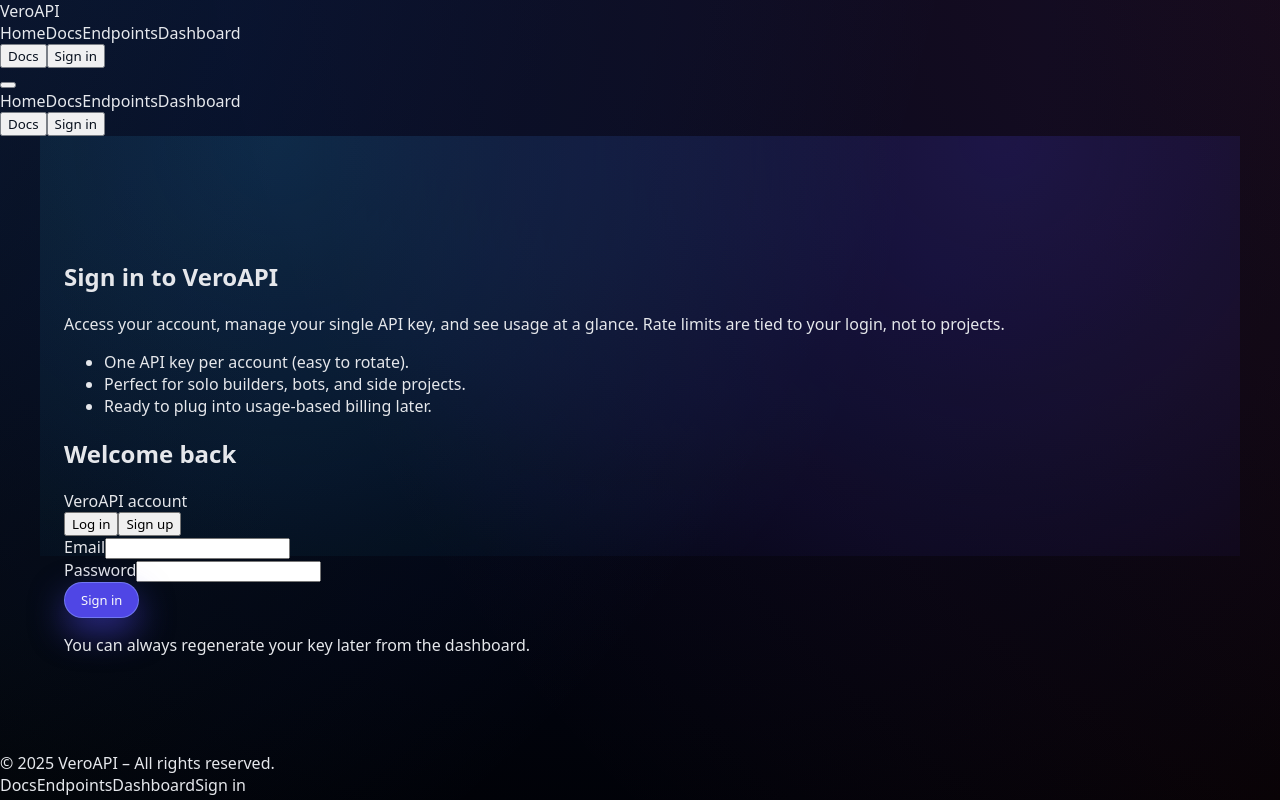
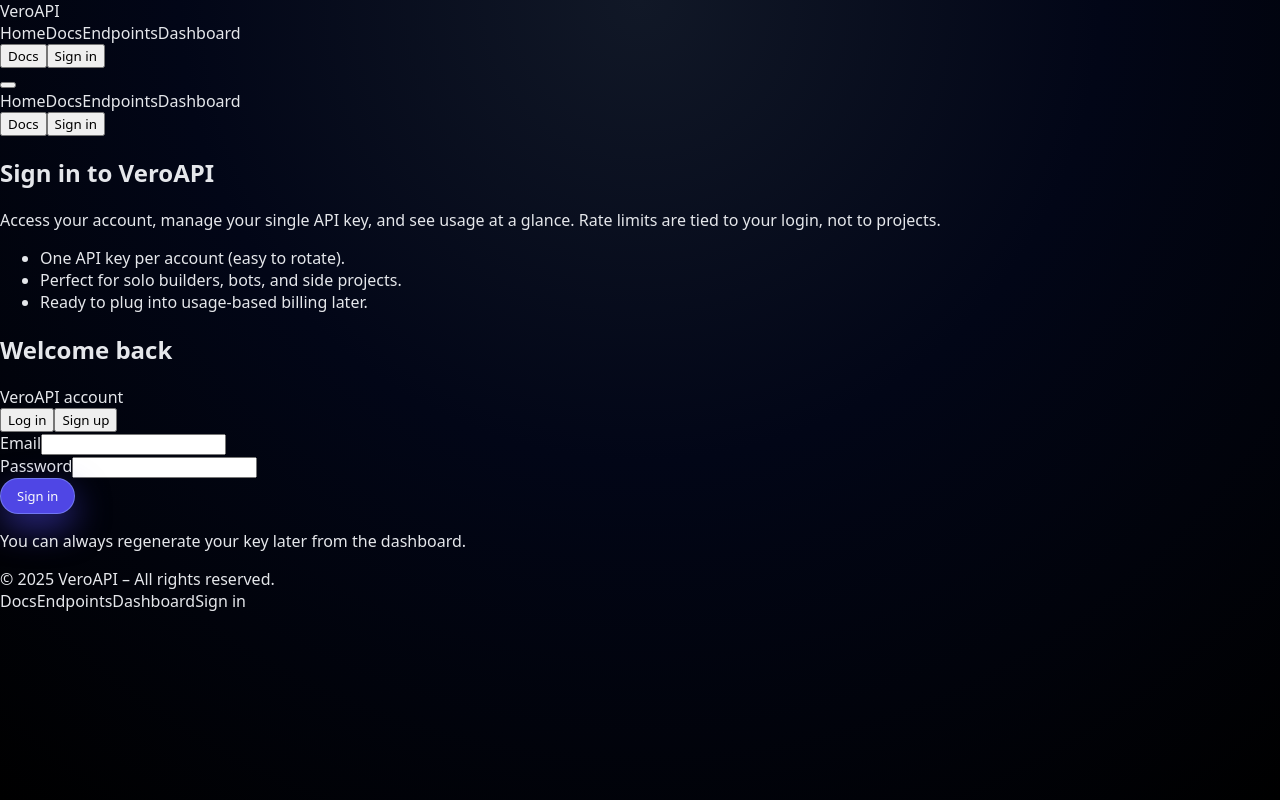
Before and after one commit to JDT89/veroapi-web, a React (Vite) app: page /#/auth in a window 1280 px wide. Built offline with nearby package versions, Linux system fonts and the light colour scheme.

Commit message:
Update App.jsx

```diff
--- a/src/App.jsx
+++ b/src/App.jsx
@@ -7,24 +7,25 @@ import Footer from "./components/Footer";
 
 import LandingPage from "./pages/Landing";
 import AuthPage from "./pages/AuthPage";
-import DashboardPage from "./pages/Dashboard";   // 🔹 use DashboardPage here
+import Dashboard from "./pages/Dashboard";
 import DocsPage from "./pages/DocsPage";
 import EndpointsPage from "./pages/Endpoints";
 
 function App() {
   return (
-    <div className="app-root">
-      <div className="halo-bg" />
+    <div className="saas-root">
       <Navbar />
-      <main className="page">
+
+      <main className="saas-page">
         <Routes>
           <Route path="/" element={<LandingPage />} />
           <Route path="/auth" element={<AuthPage />} />
-          <Route path="/dashboard" element={<DashboardPage />} />
+          <Route path="/dashboard" element={<Dashboard />} />
           <Route path="/docs" element={<DocsPage />} />
           <Route path="/endpoints" element={<EndpointsPage />} />
         </Routes>
       </main>
+
       <Footer />
     </div>
   );
```
